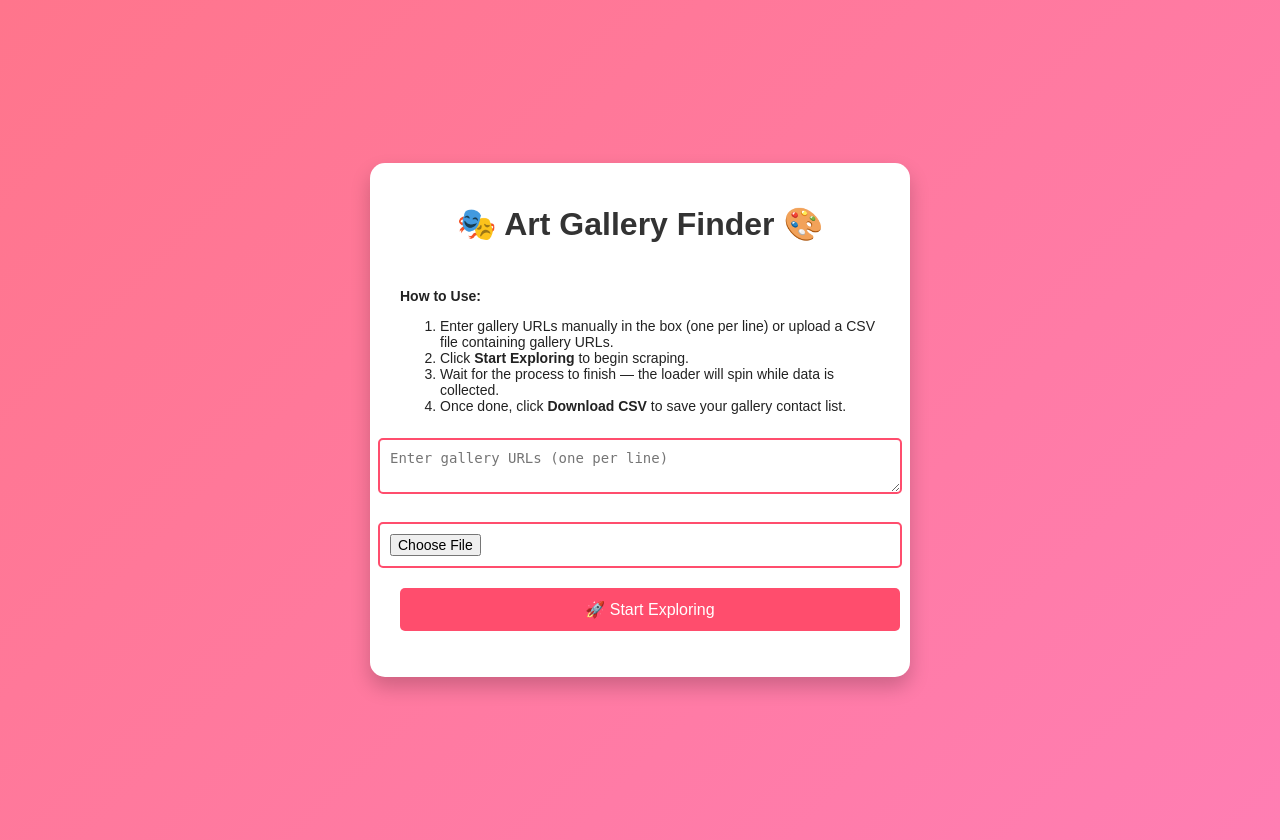
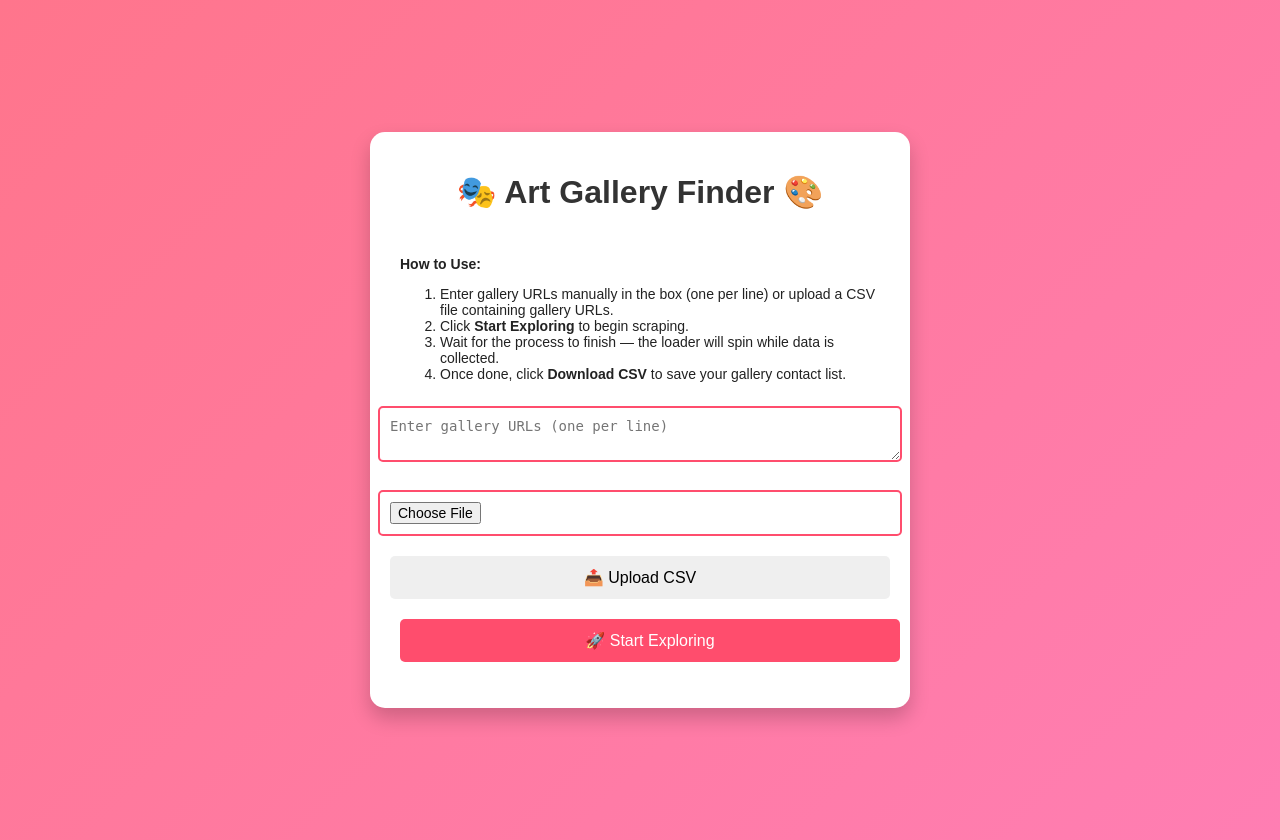
Before and after one commit to urvashicodess/gallery-scraper, a Flask app: page / in a window 1280 px wide. Run offline with Flask 3, Linux system fonts and the light colour scheme.

Commit message:
Added CSV upload support and fixed JS event handlers

```diff
--- a/app.py
+++ b/app.py
@@ -186,6 +186,32 @@ def download():
         return send_file(filename, as_attachment=True)
     return jsonify({"error": "File not found"}), 404
 
+from werkzeug.utils import secure_filename
+import io
 
+@app.route('/upload', methods=['POST'])
+def upload_csv():
+    if 'file' not in request.files:
+        return jsonify({"error": "No file part"}), 400
+
+    file = request.files['file']
+    if file.filename == '':
+        return jsonify({"error": "No file selected"}), 400
+
+    # Read CSV file
+    try:
+        stream = io.StringIO(file.stream.read().decode("UTF8"), newline=None)
+        urls = [line.strip() for line in stream if line.strip()]
+    except Exception as e:
+        return jsonify({"error": f"Error reading CSV: {str(e)}"}), 500
+
+    print("✅ Uploaded URLs from CSV:", urls)
+
+    gallery_data = explore_multiple_galleries(urls)
+    if not gallery_data:
+        return jsonify({"message": "No data found. Check URLs or website structure."})
+
+    filename = save_to_csv(gallery_data)
+    return jsonify({"message": "CSV uploaded and processed successfully!", "file": filename})
 if __name__ == '__main__':
     app.run(debug=True)
--- a/static/script.js
+++ b/static/script.js
@@ -1,13 +1,58 @@
-$(document).ready(function() {
-    $("#start-crawl").click(function() {
+$(document).ready(function () {
+    console.log("✅ script.js loaded successfully");
+
+    // 🔹 Upload CSV button
+    $("#upload-csv").click(function () {
+        let file = $("#csvFile")[0].files[0];
+        if (!file) {
+            alert("Please select a CSV file first!");
+            return;
+        }
+
+        if (!file.name.endsWith(".csv")) {
+            alert("Please upload a .csv file (not Excel .xlsx).");
+            return;
+        }
+
+        let formData = new FormData();
+        formData.append("file", file);
+
+        $("#status").text("Uploading and processing...");
+        $(".loader").show();
+        $(this).prop("disabled", true);
+
+        $.ajax({
+            url: "/upload",
+            type: "POST",
+            data: formData,
+            processData: false,
+            contentType: false,
+            success: function (response) {
+                console.log("✅ Upload response:", response);
+                $("#status").text(response.message || "Upload complete!");
+                $(".loader").hide();
+                $("#download-csv").show();
+                $("#upload-csv").prop("disabled", false);
+            },
+            error: function (xhr) {
+                console.log("❌ Upload error:", xhr.responseText);
+                $("#status").text("Error uploading CSV.");
+                $(".loader").hide();
+                $("#upload-csv").prop("disabled", false);
+            }
+        });
+    });
+
+    // 🔹 Start Exploring button
+    $("#start-crawl").click(function () {
         let urls = $("#urls").val().split("\n").map(url => url.trim()).filter(url => url);
 
         if (urls.length === 0) {
-            alert("Please enter at least one URL.");
+            alert("Please enter at least one URL or upload a CSV.");
             return;
         }
 
-        console.log("Sending URLs:", urls);
+        console.log("🚀 Sending URLs:", urls);
         $("#status").text("Exploring in progress...");
         $(".loader").show();
         $(this).prop("disabled", true);
@@ -17,28 +62,29 @@ $(document).ready(function() {
             type: "POST",
             contentType: "application/json",
             data: JSON.stringify({ urls }),
-            success: function(response) {
-                console.log("API Response:", response);
-                $("#status").text(response.message || "Download ready!");
+            success: function (response) {
+                console.log("✅ API Response:", response);
+                $("#status").text(response.message || "Exploration complete!");
                 $(".loader").hide();
                 $("#download-csv").show();
                 $("#start-crawl").prop("disabled", false);
             },
-            error: function(xhr) {
-                console.log("Error:", xhr.responseText);
-                $("#status").text("Error occurred while crawling.");
+            error: function (xhr) {
+                console.log("❌ Error:", xhr.responseText);
+                $("#status").text("Error occurred while exploring.");
                 $(".loader").hide();
                 $("#start-crawl").prop("disabled", false);
             }
         });
     });
 
-    $("#download-csv").click(function() {
+    // 🔹 Download CSV
+    $("#download-csv").click(function () {
         window.location.href = "/download";
     });
 
-    // Optional: update filename when user selects CSV
-    $("#csvFile").change(function() {
+    // 🔹 Show file name when selected
+    $("#csvFile").change(function () {
         let file = this.files[0];
         if (file) {
             $("#file-name").text("File selected: " + file.name).show();
--- a/templates/index.html
+++ b/templates/index.html
@@ -127,8 +127,11 @@
 
         <div class="input-container">
             <textarea id="urls" placeholder="Enter gallery URLs (one per line)"></textarea><br>
+
             <input type="file" id="csvFile" accept=".csv">
             <p id="file-name"></p>
+
+            <button id="upload-csv">📤 Upload CSV</button>
         </div>
 
         <button id="start-crawl">🚀 Start Exploring</button>
```
Also changed, not shown: gallery_data.csv (+2 -2 lines).
